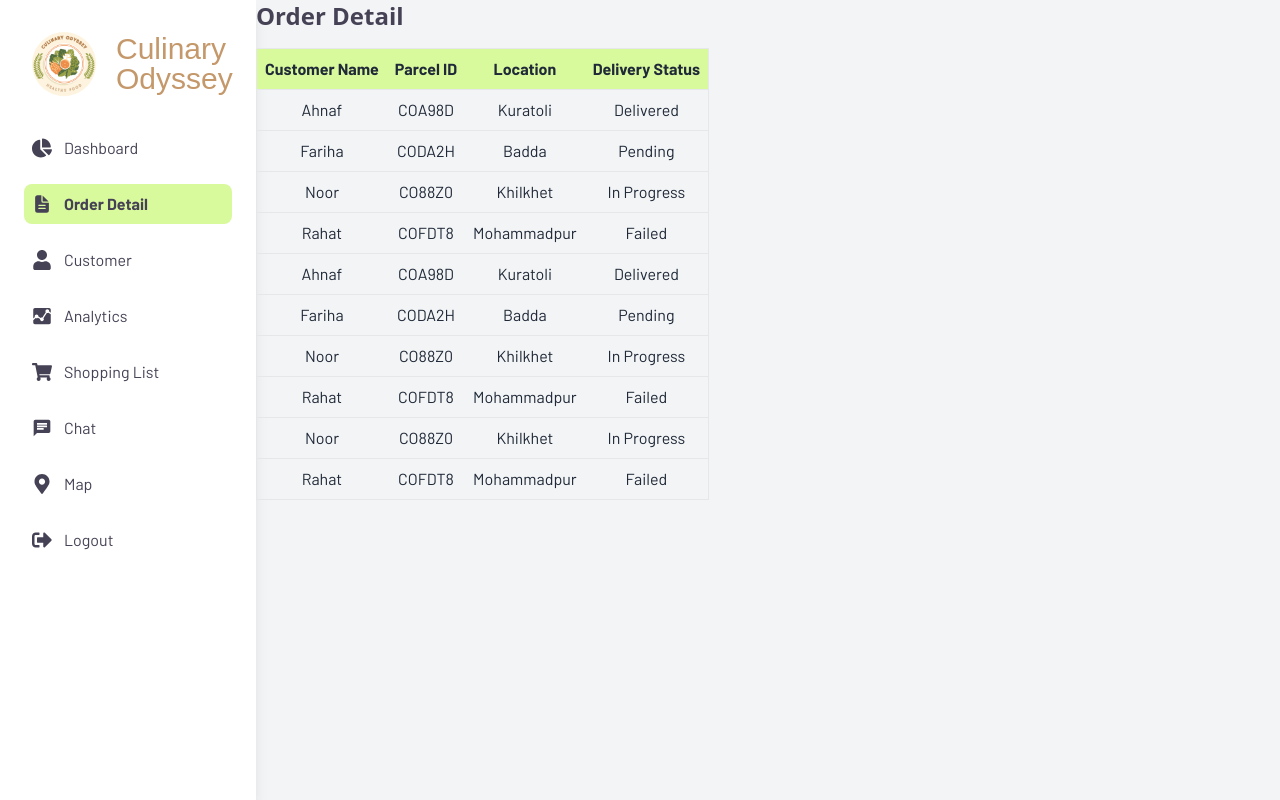
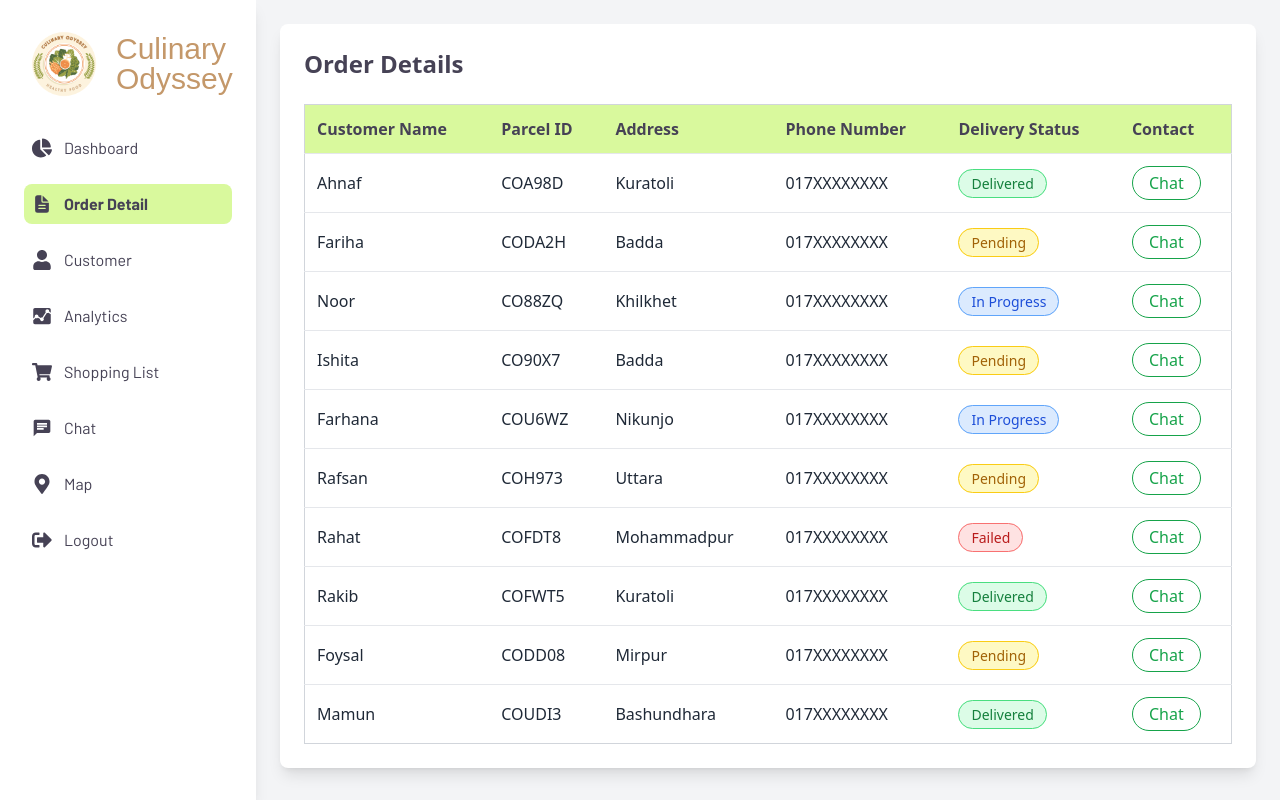
Before and after one commit to tanzim-ikram/culinary-odyssey-frontend, a Next.js app: page /orderdetails in a window 1280 px wide. Built offline with nearby package versions, Linux system fonts and the light colour scheme; a web font is replaced by a local one.

Commit message:
modified:   app/components/OrderTable.tsx modified:   app/customer/page.tsx modified:   app/orderdetails/page.tsx

```diff
--- a/app/components/OrderTable.tsx
+++ b/app/components/OrderTable.tsx
@@ -13,22 +13,37 @@ export default function OrderTable() {
   ];
 
   return (
-      <table className="w-full border-collapse border" style={{ fontFamily: '"Barlow", sans-serif', fontWeight: "normal" }}>
+    <table className="w-full border-collapse border rounded-lg shadow-md" style={{ fontFamily: '"Barlow", sans-serif', fontWeight: "normal" }}>
       <thead>
-          <tr className="bg-lime-200">
-            <th className="p-2">Customer Name</th>
-            <th className="p-2">Parcel ID</th>
-            <th className="p-2">Location</th>
-            <th className="p-2">Delivery Status</th>
+        <tr className="bg-[#EEF4E6] text-left">
+          <th className="p-3 font-semibold text-[#464255]">Customer Name</th>
+          <th className="p-3 font-semibold text-[#464255]">Parcel ID</th>
+          <th className="p-3 font-semibold text-[#464255]">Location</th>
+          <th className="p-3 font-semibold text-[#464255]">Delivery Status</th>
         </tr>
       </thead>
-        <tbody className="text-center">
+      <tbody className="text-center bg-white">
         {orders.map((order, index) => (
           <tr key={index} className="border-t">
-              <td className="p-2">{order.name}</td>
-              <td className="p-2">{order.id}</td>
-              <td className="p-2">{order.location}</td>
-              <td className="p-2">{order.status}</td>
+            <td className="p-3">{order.name}</td>
+            <td className="p-3">{order.id}</td>
+            <td className="p-3">{order.location}</td>
+            <td className="p-3">
+              {/* ✅ Styled Delivery Status */}
+              <span
+                className={`px-3 py-1 text-sm font-medium rounded-full ${
+                  order.status === "Delivered"
+                    ? "bg-green-100 text-green-700 border border-green-400"
+                    : order.status === "Pending"
+                    ? "bg-yellow-100 text-yellow-700 border border-yellow-400"
+                    : order.status === "In Progress"
+                    ? "bg-blue-100 text-blue-700 border border-blue-400"
+                    : "bg-red-100 text-red-700 border border-red-400"
+                }`}
+              >
+                {order.status}
+              </span>
+            </td>
           </tr>
         ))}
       </tbody>
--- a/app/customer/page.tsx
+++ b/app/customer/page.tsx
@@ -7,22 +7,38 @@ export default function Customer() {
     { name: "Ahnaf", address: "Kuratoli", phone: "017XXXXXXXX" },
     { name: "Fariha", address: "Badda", phone: "017XXXXXXXX" },
     { name: "Noor", address: "Khilkhet", phone: "017XXXXXXXX" },
+    { name: "Ishita", address: "Badda", phone: "017XXXXXXXX" },
+    { name: "Farhana", address: "Nikunjo", phone: "017XXXXXXXX" },
+    { name: "Rafsan", address: "Uttara", phone: "017XXXXXXXX" },
+    { name: "Rahat", address: "Mohammadpur", phone: "017XXXXXXXX" },
+    { name: "Rakib", address: "Kuratoli", phone: "017XXXXXXXX" },
+    { name: "Foysal", address: "Mirpur", phone: "017XXXXXXXX" },
+    { name: "Mamun", address: "Bashundhara", phone: "017XXXXXXXX" },
+    { name: "Abir", address: "Mohammadpur", phone: "017XXXXXXXX" },
+    { name: "Saba", address: "Uttara", phone: "017XXXXXXXX" },
   ];
 
   return (
     <div className="flex bg-gray-100 min-h-screen">
       {/* Sidebar */}
       <Sidebar />
-      <h1 className="text-2xl font-bold text-[#464255] mb-4">
-        Customer Detail
+
+      {/* Main Content */}
+      <div className="flex-1 p-6">
+
+
+        {/* Customer Table */}
+        <div className="bg-white p-6 rounded-lg shadow-lg">
+        <h1 className="text-2xl font-bold text-[#464255] mb-6">
+          Customer Details
         </h1>
-      <table className="w-full border border-gray-300 rounded-lg">
+          <table className="w-full border border-gray-300 rounded-lg" style={{ fontFamily: '"Barlow", sans-serif' }}>
             <thead>
-          <tr className="bg-[#EEF4E6] text-left">
-            <th className="p-3 font-semibold text-[#464255]">Customer Name</th>
-            <th className="p-3 font-semibold text-[#464255]">Address</th>
-            <th className="p-3 font-semibold text-[#464255]">Phone Number</th>
-            <th className="p-3 font-semibold text-[#464255]">Contact</th>
+              <tr className="bg-lime-200 text-left">
+                <th className="p-3 font-bold text-[#464255]">Customer Name</th>
+                <th className="p-3 font-bold text-[#464255]">Address</th>
+                <th className="p-3 font-bold text-[#464255]">Phone Number</th>
+                <th className="p-3 font-bold text-[#464255]">Contact</th>
               </tr>
             </thead>
             <tbody className="bg-white">
@@ -41,5 +57,7 @@ export default function Customer() {
             </tbody>
           </table>
         </div>
+      </div>
+    </div>
   );
 }
--- a/app/orderdetails/page.tsx
+++ b/app/orderdetails/page.tsx
@@ -1,16 +1,75 @@
 "use client";
 
-import OrderTable from "@/app/components/OrderTable";
 import Sidebar from "../components/Sidebar";
 
 export default function OrderDetails() {
+  const orders = [
+    { name: "Ahnaf", parcelId: "COA98D", address: "Kuratoli", phone: "017XXXXXXXX", status: "Delivered" },
+    { name: "Fariha", parcelId: "CODA2H", address: "Badda", phone: "017XXXXXXXX", status: "Pending" },
+    { name: "Noor", parcelId: "CO88ZQ", address: "Khilkhet", phone: "017XXXXXXXX", status: "In Progress" },
+    { name: "Ishita", parcelId: "CO90X7", address: "Badda", phone: "017XXXXXXXX", status: "Pending" },
+    { name: "Farhana", parcelId: "COU6WZ", address: "Nikunjo", phone: "017XXXXXXXX", status: "In Progress" },
+    { name: "Rafsan", parcelId: "COH973", address: "Uttara", phone: "017XXXXXXXX", status: "Pending" },
+    { name: "Rahat", parcelId: "COFDT8", address: "Mohammadpur", phone: "017XXXXXXXX", status: "Failed" },
+    { name: "Rakib", parcelId: "COFWT5", address: "Kuratoli", phone: "017XXXXXXXX", status: "Delivered" },
+    { name: "Foysal", parcelId: "CODD08", address: "Mirpur", phone: "017XXXXXXXX", status: "Pending" },
+    { name: "Mamun", parcelId: "COUDI3", address: "Bashundhara", phone: "017XXXXXXXX", status: "Delivered" },
+  ];
+
   return (
-    <div className="flex bg-gray-100 min-h-screen ">
+    <div className="flex bg-gray-100 min-h-screen">
       {/* Sidebar */}
       <Sidebar />
-      <div>
-        <h1 className="text-2xl font-bold text-[#464255] mb-4">Order Detail</h1>
-        <OrderTable />
+
+      {/* Main Content */}
+      <div className="flex-1 p-6">
+        {/* Order Table */}
+        <div className="bg-white p-6 rounded-lg shadow-lg">
+        <h1 className="text-2xl font-bold text-[#464255] mb-6">Order Details</h1>
+          <table className="w-full border border-gray-300 rounded-lg">
+            <thead>
+              <tr className="bg-lime-200 text-left">
+                <th className="p-3 font-bold text-[#464255]">Customer Name</th>
+                <th className="p-3 font-bold text-[#464255]">Parcel ID</th>
+                <th className="p-3 font-bold text-[#464255]">Address</th>
+                <th className="p-3 font-bold text-[#464255]">Phone Number</th>
+                <th className="p-3 font-bold text-[#464255]">Delivery Status</th>
+                <th className="p-3 font-bold text-[#464255]">Contact</th>
+              </tr>
+            </thead>
+            <tbody className="bg-white">
+              {orders.map((order, index) => (
+                <tr key={index} className="border-t">
+                  <td className="p-3">{order.name}</td>
+                  <td className="p-3">{order.parcelId}</td>
+                  <td className="p-3">{order.address}</td>
+                  <td className="p-3">{order.phone}</td>
+                  <td className="p-3">
+                    {/* ✅ Styled Delivery Status */}
+                    <span
+                      className={`px-3 py-1 text-sm font-medium rounded-full ${
+                        order.status === "Delivered"
+                          ? "bg-green-100 text-green-700 border border-green-400"
+                          : order.status === "Pending"
+                          ? "bg-yellow-100 text-yellow-700 border border-yellow-400"
+                          : order.status === "In Progress"
+                          ? "bg-blue-100 text-blue-700 border border-blue-400"
+                          : "bg-red-100 text-red-700 border border-red-400"
+                      }`}
+                    >
+                      {order.status}
+                    </span>
+                  </td>
+                  <td className="p-3">
+                    <button className="px-4 py-1 text-green-600 border border-green-600 rounded-full hover:bg-green-100">
+                      Chat
+                    </button>
+                  </td>
+                </tr>
+              ))}
+            </tbody>
+          </table>
+        </div>
       </div>
     </div>
   );
```
Lines whose indentation alone changed are shown as unchanged.
